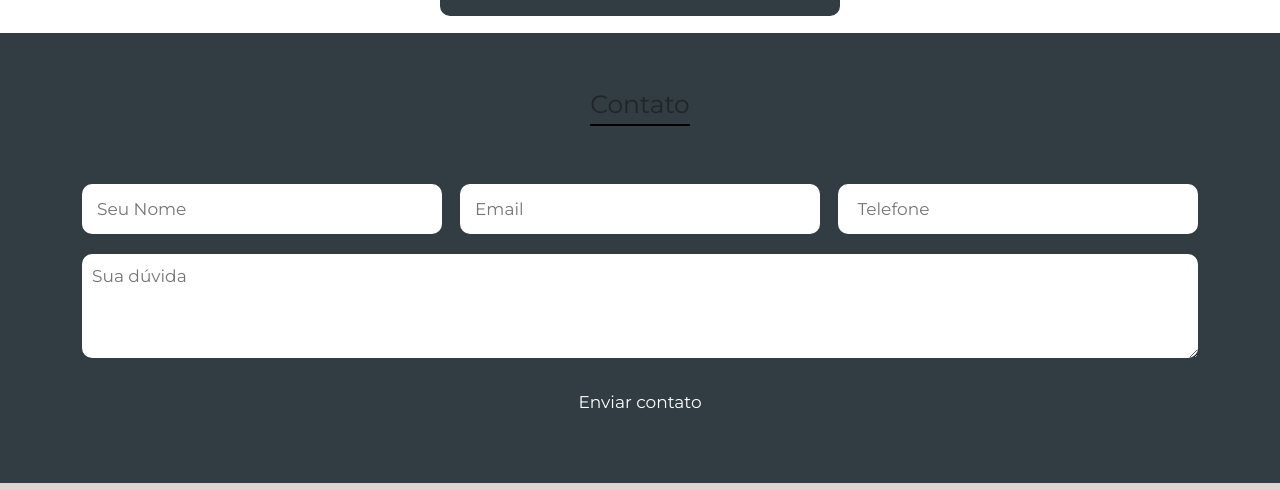
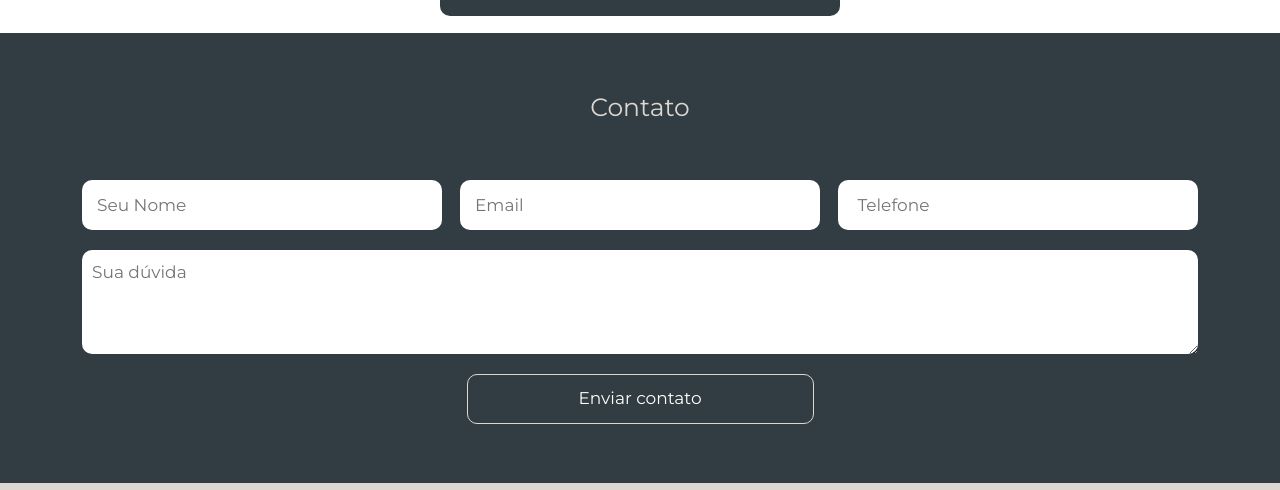
Before and after one commit to codebluz/epifanio-monte, a plain HTML site: page index.html in a window 1280 px wide. Shown: the part 2631-3121 px from the top of the page. Drawn offline with nearby package versions, Linux system fonts and the light colour scheme.

Commit message:
change colors contact-area

```diff
--- a/src/css/main-content.css
+++ b/src/css/main-content.css
@@ -122,8 +122,7 @@
 .contact-title {
     width: auto;
     font-size: 25px;
-    padding-bottom: 5px;
-    border-bottom: 2px solid #000;
+    color: #DCD8D1;
 }
 .contact-form {
     width: 100%;
@@ -165,11 +164,11 @@
     background: #323C43;
     border-radius: 10px;
     color: #FFF;
-    border: 0px solid transparent;
+    border: 1px solid #DCD8D1;
     transition: 1s;
 }
 .btn-send:hover {
-    opacity: 0.9;
+    opacity: 0.5;
 }
 
 /* Responsiveness */
```
